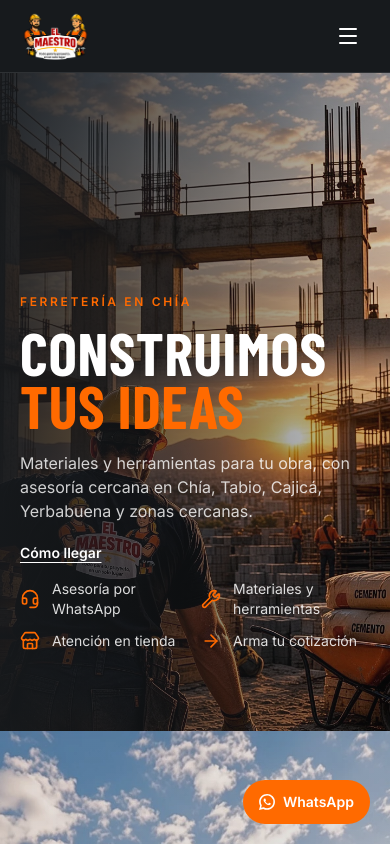
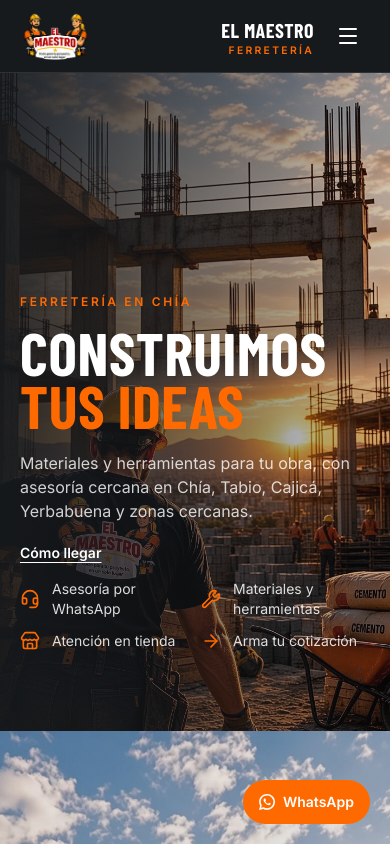
Before and after one commit to icodeforher/ferreteria_hym, a React (Vite) app: page / in a window 390 px wide. Shown: the top 844 px of the page. Built offline with nearby package versions, Linux system fonts and the light colour scheme; a web font is replaced by a local one.

Commit message:
Added properly work times and logo

```diff
--- a/index.html
+++ b/index.html
@@ -75,13 +75,13 @@
           {
             "@type": "OpeningHoursSpecification",
             "dayOfWeek": ["Monday", "Tuesday", "Wednesday", "Thursday", "Friday"],
-            "opens": "09:00",
-            "closes": "18:30"
+            "opens": "07:00",
+            "closes": "17:00"
           },
           {
             "@type": "OpeningHoursSpecification",
             "dayOfWeek": "Saturday",
-            "opens": "09:00",
+            "opens": "07:00",
             "closes": "13:00"
           }
         ],
@@ -141,7 +141,7 @@
             "name": "¿Cuál es el horario de atención de la ferretería?",
             "acceptedAnswer": {
               "@type": "Answer",
-              "text": "Atendemos de lunes a viernes de 9:00 AM a 6:30 PM, y sábados de 9:00 AM a 1:00 PM."
+              "text": "Atendemos de lunes a viernes de 7:00 AM a 5:00 PM, y sábados de 7:00 AM a 1:00 PM."
             }
           },
           {
--- a/src/components/Footer.tsx
+++ b/src/components/Footer.tsx
@@ -39,8 +39,8 @@
               </a>
             </p>
             <p className="mt-1">Dirección: Carrera 10 #3-42, Chía</p>
-            <p className="mt-3">Lun a vie: 9:00 a. m. – 6:30 p. m.</p>
-            <p>Sáb: 9:00 a. m. – 1:00 p. m.</p>
+            <p className="mt-3">Lun a vie: 7:00 a. m. – 5:00 p. m.</p>
+            <p>Sáb: 7:00 a. m. – 1:00 p. m.</p>
             <a
               className="mt-3 inline-block underline"
               href={`https://wa.me/${WHATSAPP_NUMBER}`}
--- a/src/components/Header.tsx
+++ b/src/components/Header.tsx
@@ -51,11 +51,11 @@
         </nav>
 
         <div className="ml-auto flex items-center gap-3">
-          <p className="hidden text-right leading-none md:block" aria-hidden="true">
-            <span className="block font-display text-2xl font-extrabold uppercase tracking-wide md:text-3xl">
+          <p className="text-right leading-none" aria-hidden="true">
+            <span className="block font-display text-xl font-extrabold uppercase tracking-wide sm:text-2xl md:text-3xl">
               El Maestro
             </span>
-            <span className="mt-1 block text-[0.7rem] font-semibold tracking-[0.28em] text-accent uppercase">
+            <span className="mt-0.5 block text-[0.65rem] font-semibold tracking-[0.22em] text-accent uppercase sm:mt-1 sm:text-[0.7rem] sm:tracking-[0.28em]">
               Ferretería
             </span>
           </p>
--- a/src/components/Location.tsx
+++ b/src/components/Location.tsx
@@ -12,8 +12,8 @@
           <p className="text-xs font-semibold tracking-[0.22em] text-accent uppercase">Ubicación</p>
           <h2 className="mt-3 text-5xl leading-none uppercase md:text-6xl">Carrera 10 #3-42</h2>
           <p className="mt-4 text-white/75">Chía, Cundinamarca</p>
-          <p className="mt-6 text-sm text-white/75">Lun a vie: 9:00 a. m. – 6:30 p. m.</p>
-          <p className="text-sm text-white/75">Sáb: 9:00 a. m. – 1:00 p. m.</p>
+          <p className="mt-6 text-sm text-white/75">Lun a vie: 7:00 a. m. – 5:00 p. m.</p>
+          <p className="text-sm text-white/75">Sáb: 7:00 a. m. – 1:00 p. m.</p>
           <a
             href={HREF}
             target="_blank"
```
